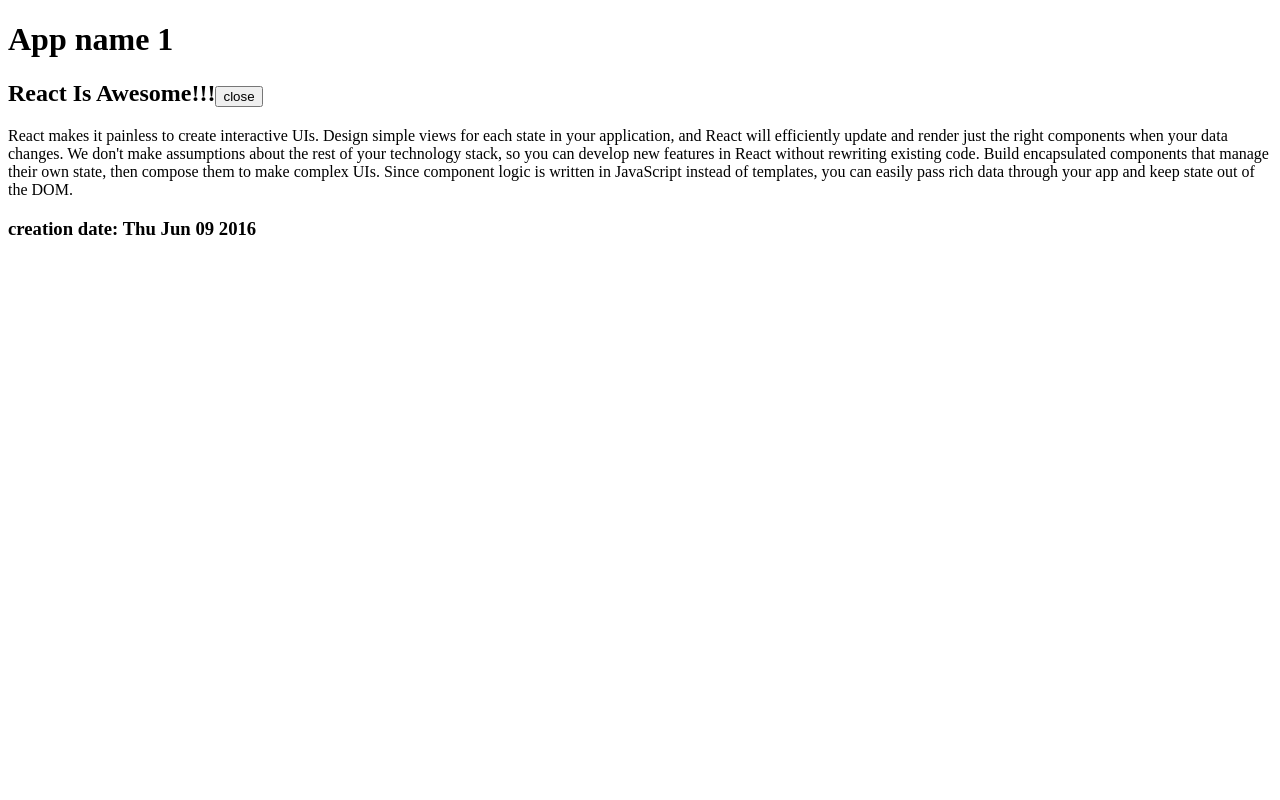
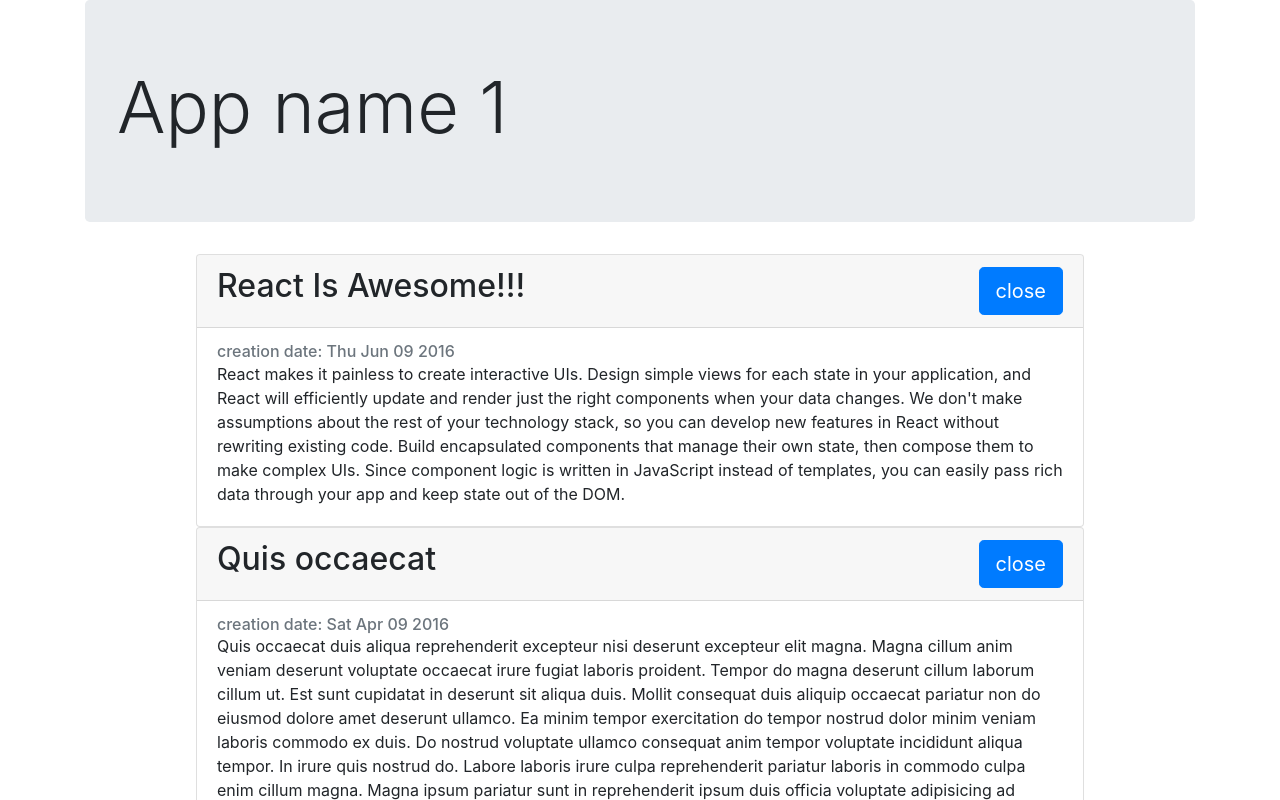
Before and after one commit to alex-lenk/reactnative, a React (Create React App) app: page / in a window 1280 px wide. Shown: the top 800 px of the page. Built offline with nearby package versions, Linux system fonts and the light colour scheme.

Commit message:
Created articleList component

```diff
--- a/src/components/App.js
+++ b/src/components/App.js
@@ -1,13 +1,16 @@
 import React from 'react';
 
-import Article from './Article'
-import article from '../fixtures'
+import ArticleList from './ArticleList'
+import articles from '../fixtures'
+import 'bootstrap/dist/css/bootstrap.css'
 
 function App() {
     return (
-        <div>
-            <h1>App name 1</h1>
-            <Article article={article[0]} foo='bar' flag />
+        <div className="container">
+            <div className="jumbotron">
+                <h1 className="display-3">App name 1</h1>
+            </div>
+            <ArticleList articles = {articles} />
         </div>
     )
 }
--- a/src/components/Article.js
+++ b/src/components/Article.js
@@ -7,18 +7,21 @@
 
     render() {
         const {article} = this.props
-        console.log('---', this.props)
-        const body = this.state.isOpen && <section>{article.text}</section>
+        const body = this.state.isOpen && <section className="card-text">{article.text}</section>
         return (
-            <div className='hello'>
+            <div className='card mx-auto' style={{width: '80%'}}>
+                <div className="card-header">
                     <h2>
                         {article.title}
-                    <button onClick={this.handleClick}>
+                        <button onClick={this.handleClick} className="btn-primary btn-lg btn float-right">
                             {this.state.isOpen ? 'close' : 'open'}
                         </button>
                     </h2>
+                </div>
+                <div className="card-body">
+                    <h6 className="card-subtitle text-muted">creation date: {(new Date(article.date)).toDateString()}</h6>
                     {body}
-                <h3>creation date: {(new Date(article.date)).toDateString()}</h3>
+                </div>
             </div>
         )
     }
--- /dev/null
+++ b/src/components/ArticleList/index.js
@@ -0,0 +1,14 @@
+import React from 'react';
+import Article from '../Article'
+import './style.css'
+
+export default function ArticleList({ articles }) {
+    const articleElements = articles.map(article =>
+        <li key = {article.id} className="article-list__li"><Article article = {article} /></li>
+    )
+    return (
+        <ul className="list-unstyled">
+            {articleElements}
+        </ul>
+    )
+}
--- /dev/null
+++ b/src/components/ArticleList/style.css
@@ -0,0 +1,3 @@
+.article-list__li {
+    list-style: none;
+}
```
Lines whose indentation alone changed are shown as unchanged.
